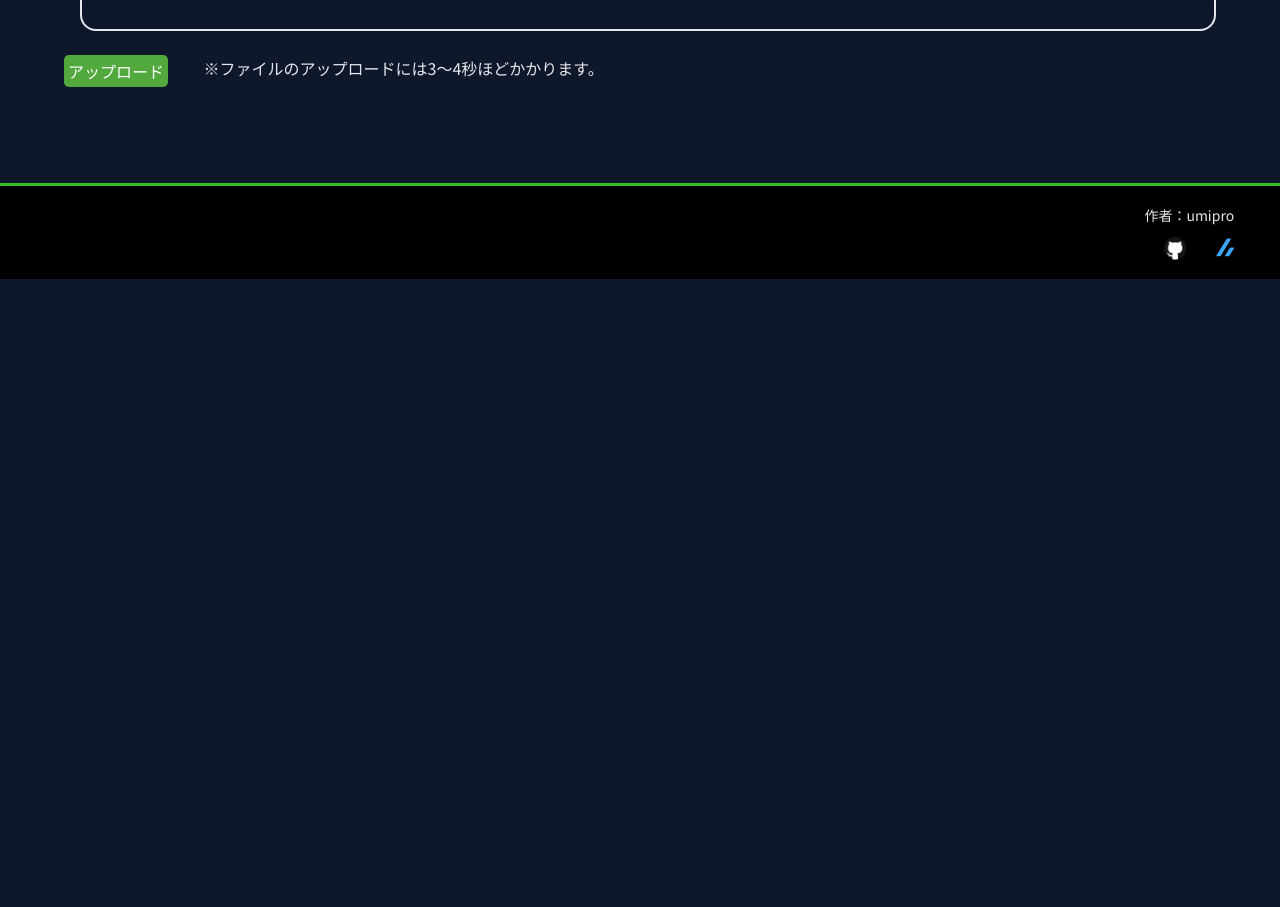
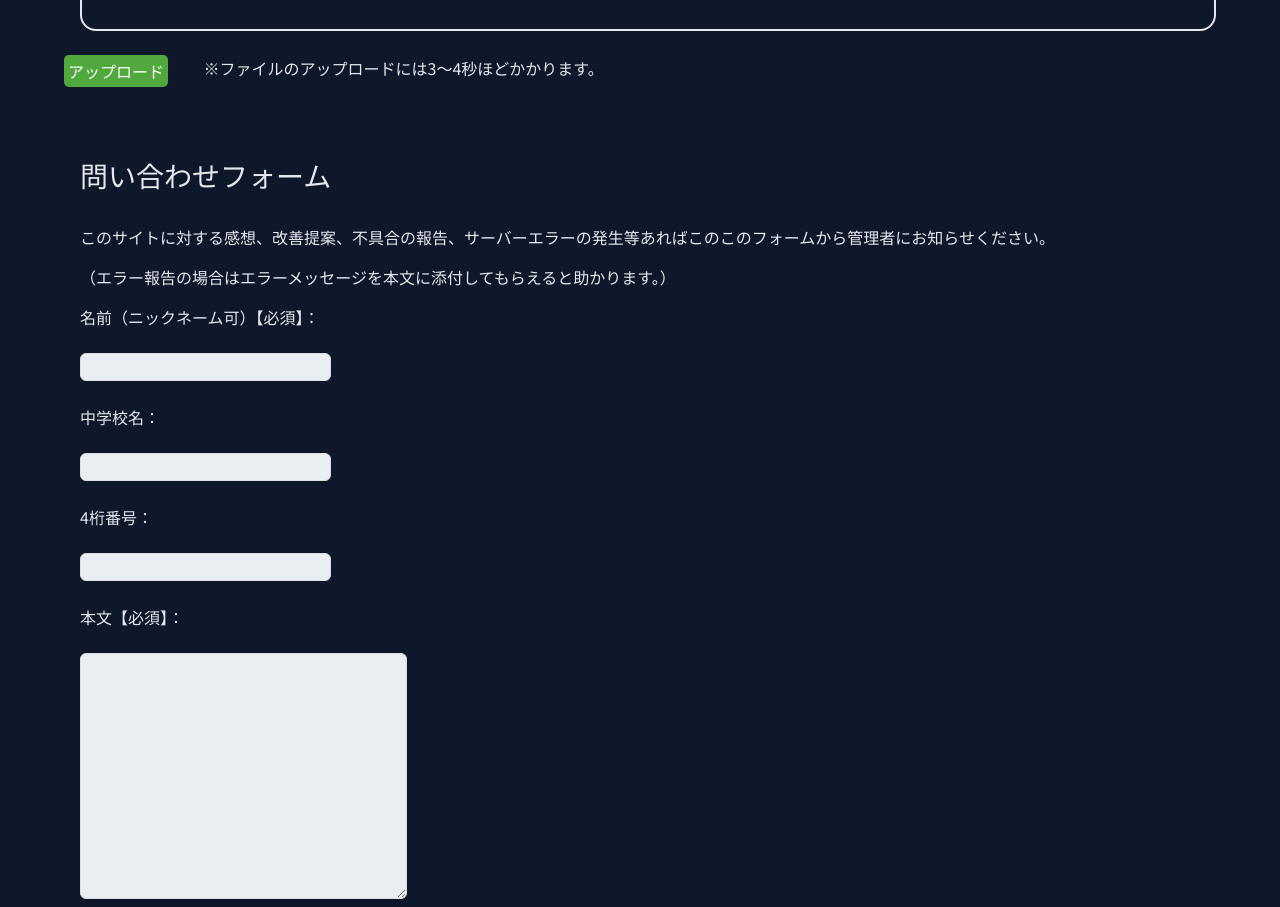
Before and after one commit to umipro-web-dev/modelUploader, a website: page public/index.html in a window 1280 px wide. Shown: the part 766-1673 px from the top of the page. Before the commit the page ends 1045 px from the top, so only its background shows below. Drawn offline with nearby package versions, Linux system fonts and the light colour scheme.

Commit message:
dev-admin change: enabled form

```diff
--- a/public/index.html
+++ b/public/index.html
@@ -85,7 +85,7 @@
 		<br>
 		<br>
 		<br>
-		<div class="reqForm noShown">
+		<div class="reqForm">
 			<h3>問い合わせフォーム</h3>
 			<br>
 			<p>このサイトに対する感想、改善提案、不具合の報告、サーバーエラーの発生等あればこのこのフォームから管理者にお知らせください。</p>
```
